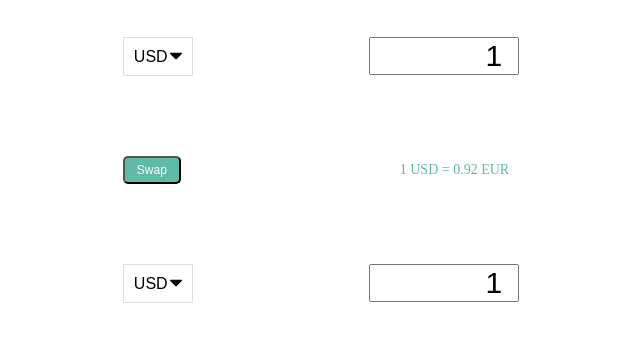
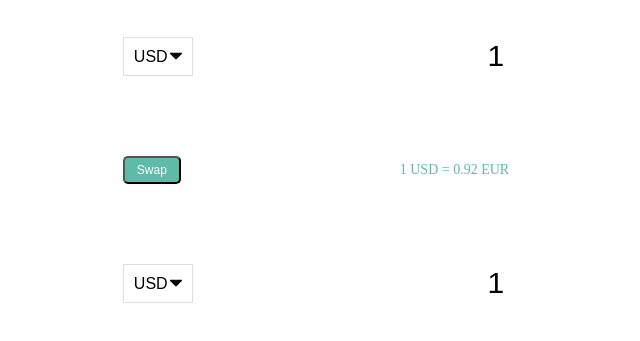
Before and after one commit to aldohu/exchangeRateCalculator, a plain HTML site: page index.html in a window 1280 px wide. Shown: the part 335-676 px from the top of the page, without its empty margins (319-959 px from the left). Drawn offline with Linux system fonts and the light colour scheme; no server answers.

Commit message:
add finishing styles

```diff
--- a/app.css
+++ b/app.css
@@ -64,7 +64,14 @@ input {
 }
 input {
 	width: 150px;
+	/*text-align: right;*/
 	text-align: right;
+	outline: none;
+	border: none;
+}
+input:focus {
+	border: none;
+	outline: none;
 }
 h1 {
 	color: var(--primary-color);
```
